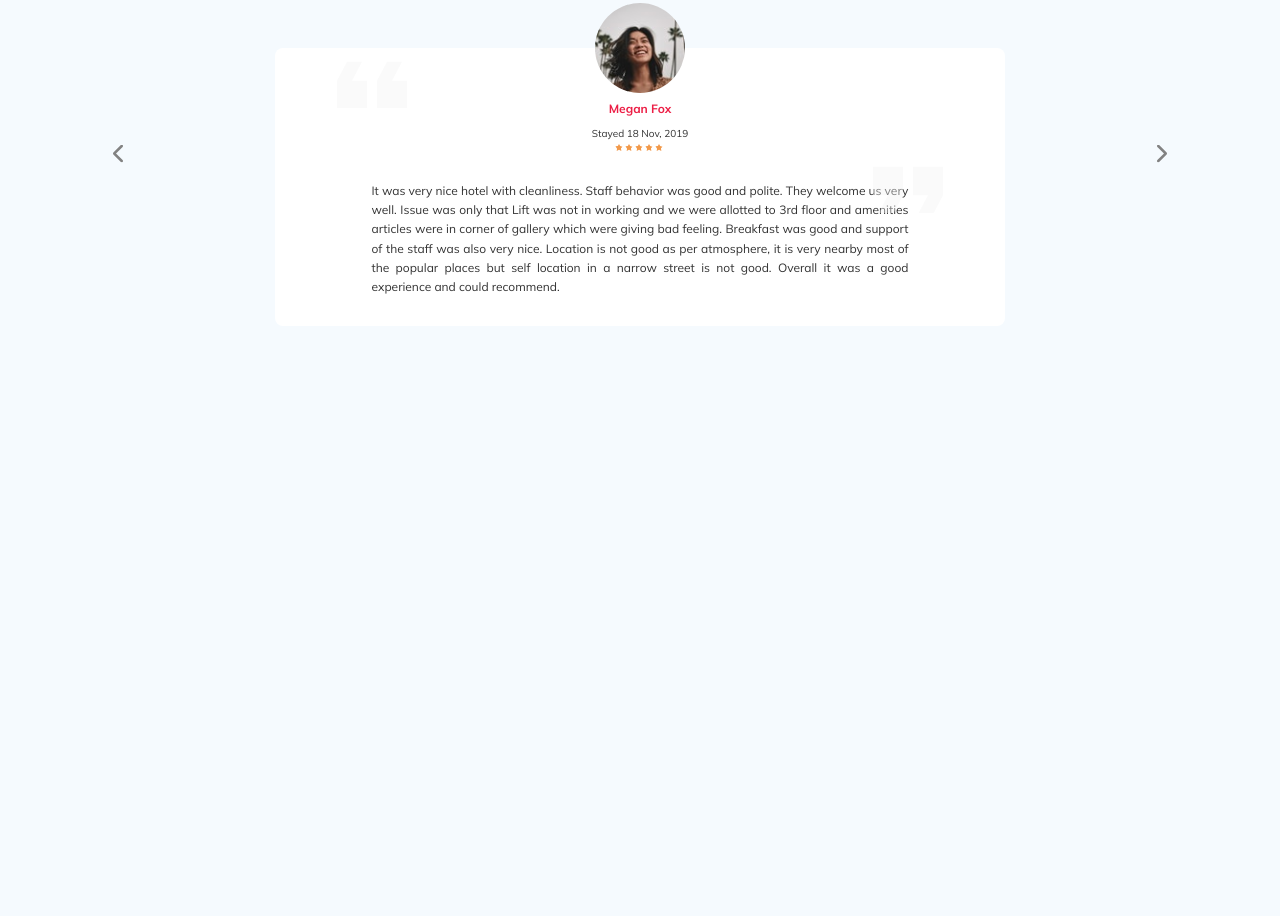
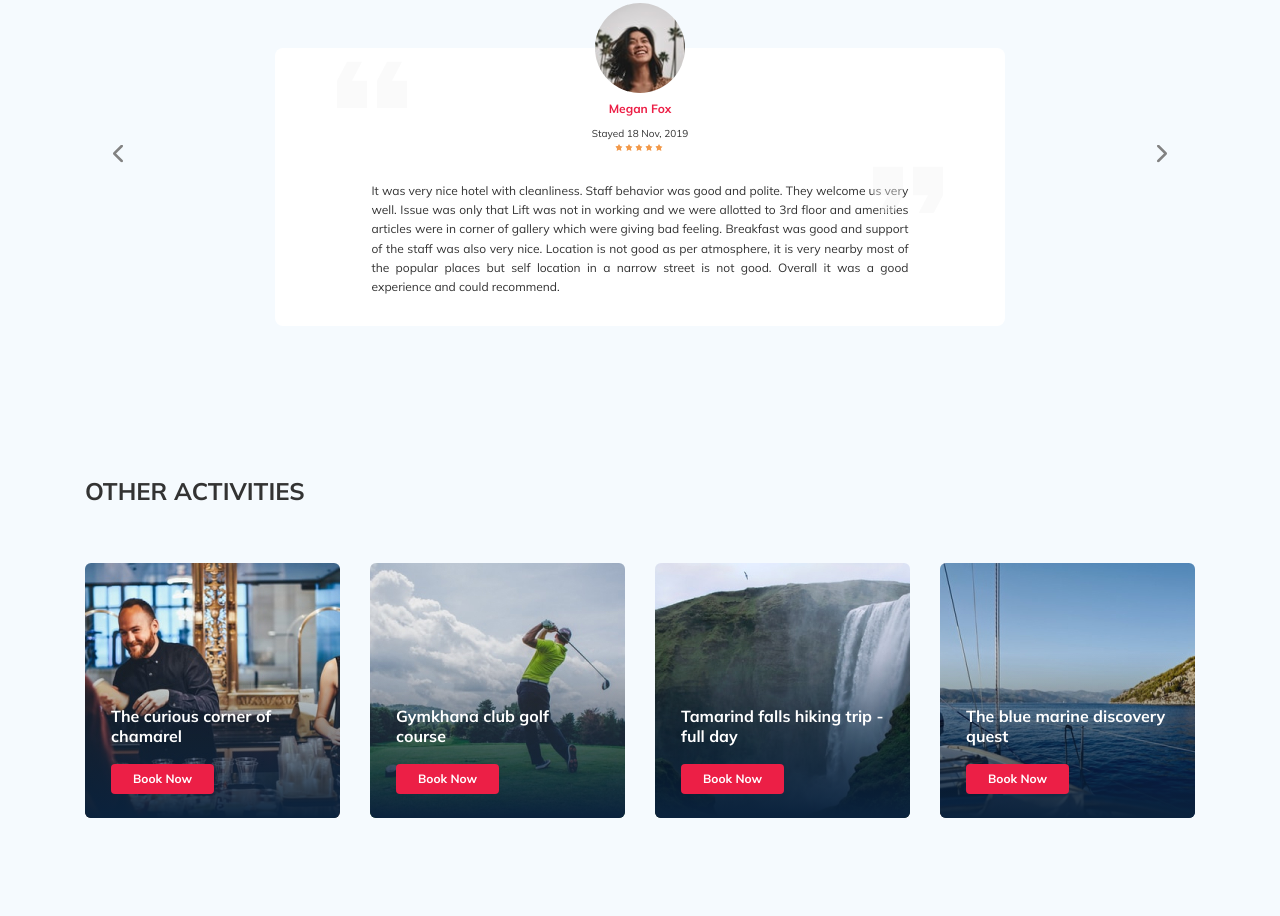
Before and after one commit to Sergey080895/tour-plan, a plain HTML site: page index.html in a window 1280 px wide. Shown: the part 1282-2198 px from the top of the page. Before the commit the page ends 1678 px from the top, so only its background shows below. Drawn offline with Linux system fonts and the light colour scheme.

Commit message:
create: added activities section

```diff
--- a/index.html
+++ b/index.html
@@ -270,6 +270,40 @@
     <!-- /.container -->
   </section>
   <!-- /.reviews -->
+  <section class="activities">
+    <div class="container">
+      <h2 class="activities__title">Other Activities</h2>
+      <div class="activities-wrapper">
+        <div class="card activities__card">
+          <img src="img/activity-1.jpg" alt="The curious corner  of chamarel" class="card__img">
+          <h3 class="card__title">The curious corner  of chamarel</h3>
+          <button class="card__button">Book Now</button>
+        </div>
+        <!-- /.card -->
+        <div class="card activities__card">
+          <img src="img/activity-2.jpg" alt="Gymkhana club golf course" class="card__img">
+          <h3 class="card__title">Gymkhana club golf course</h3>
+          <button class="card__button">Book Now</button>
+        </div>
+        <!-- /.card -->
+        <div class="card activities__card">
+          <img src="img/activity-3.jpg" alt="Tamarind falls hiking trip - full day" class="card__img">
+          <h3 class="card__title">Tamarind falls hiking trip - full day</h3>
+          <button class="card__button">Book Now</button>
+        </div>
+        <!-- /.card -->
+        <div class="card activities__card">
+          <img src="img/activity-4.jpg" alt="The blue marine discovery quest" class="card__img">
+          <h3 class="card__title">The blue marine discovery quest</h3>
+          <button class="card__button">Book Now</button>
+        </div>
+        <!-- /.card -->
+      </div>
+      <!-- /.activities-wrapper -->
+    </div>
+    <!-- /.container -->
+  </section>
+  <!-- /.activities -->
   <script src="js/swiper-bundle.min.js"></script>
   <script src="js/main.js"></script>
 </body>
--- a/sass/_media.sass
+++ b/sass/_media.sass
@@ -7,7 +7,13 @@
       &__img
         height: 100%
         object-fit: cover
+  .card
+    width: 230px
+    height: 230px
 @media (max-width:992px)
+  .card
+    width: 250px
+    height: 250px
   .container, .newsletter-wrapper
     max-width: 700px
   .logo
@@ -44,6 +50,14 @@
     &-slider
       &__item
         max-width: 580px
+  .activities
+    &-wrapper
+      flex-wrap: wrap
+    &__card
+      margin-bottom: 20px
+  .card
+    width: 340px
+    height: 230px
 @media (max-width:767px)
   .container
     max-width: 576px
@@ -118,6 +132,12 @@
           right: 50%
           margin-right: -65px
           transform: translate(50%, 0)
+  .activities
+    padding-top: 40px
+    padding-bottom: 60px
+  .card
+    width: 49%
+    height: 255px
 @media (max-width:576px)
   .logo
     width: 99px
@@ -149,3 +169,5 @@
     &-slider
       &-item
         padding: 0 29px 36px 33px
+  .card
+    width: 100%
--- /dev/null
+++ b/sass/blocks/_activities.sass
@@ -0,0 +1,60 @@
+.activities
+  padding: 60px 0 98px 0
+  &__title
+    font-style: normal
+    font-weight: bold
+    font-size: 24px
+    line-height: 30px
+    text-transform: uppercase
+    margin-bottom: 57px
+  &-wrapper
+    display: flex
+    justify-content: space-between
+.card
+  display: flex
+  position: relative
+  flex-direction: column
+  align-items: flex-start
+  padding: 24px 26px
+  width: 255px
+  height: 255px
+  border-radius: 6px
+  overflow: hidden
+  &:before
+    content: ''
+    position: absolute
+    left: 0
+    right: 0
+    top: 0
+    bottom: 0
+    background: linear-gradient(179.83deg, rgba(196, 196, 196, 0) 35.34%, #0A223D 99.85%)
+    z-index: -1
+  &__img
+    position: absolute
+    left: 0
+    right: 0
+    top: 0
+    bottom: 0
+    width: 100%
+    height: 100%
+    object-fit: cover
+    z-index: -2
+  &__title
+    margin-top: auto
+    margin-bottom: 18px
+    color: $light
+    font-style: normal
+    font-weight: bold
+    font-size: 16px
+    line-height: 20px
+  &__button
+    font-style: normal
+    font-weight: 600
+    font-size: 12px
+    line-height: 16px
+    color: $light
+    padding: 7px 22px
+    border: none
+    background-color: $primary
+    border-radius: 4px
+    cursor: pointer
--- a/sass/style.sass
+++ b/sass/style.sass
@@ -16,3 +16,5 @@
 @import 'blocks/reviews'
 // Подклчение стилей для адаптива
 @import 'media'
+// Стили для развлечений
+@import 'blocks/activities'
```
Also changed, not shown: Img/activity-1.jpg (added), Img/activity-2.jpg (added), Img/activity-3.jpg (added), Img/activity-4.jpg (added), css/style.css, 1 other file.
